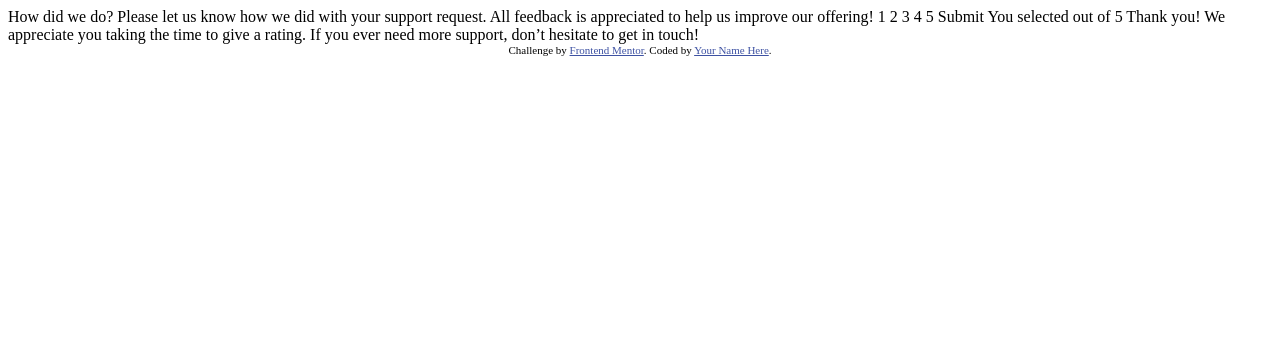
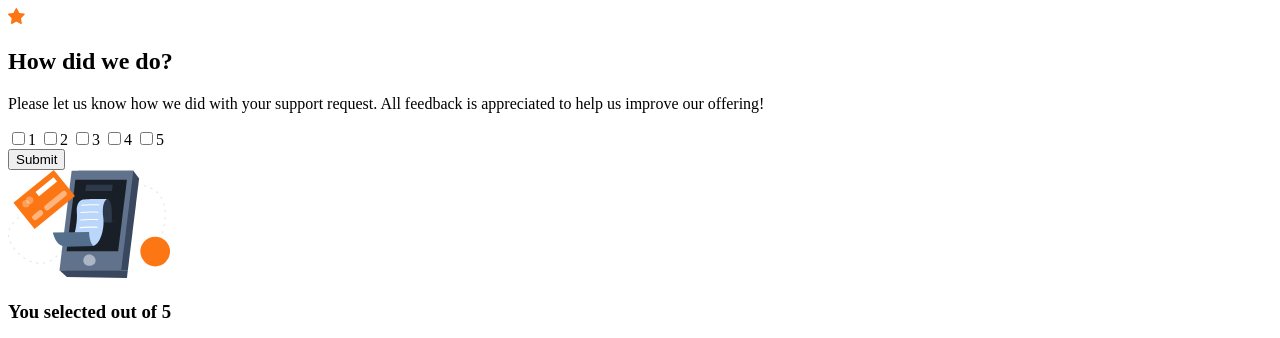
Before and after one commit to alancoomes/interactive-rating-componenet-main, a plain HTML site: page index.html in a window 1280 px wide. Shown: the top 338 px of the page. Drawn offline with Linux system fonts and the light colour scheme.

Commit message:
added html structure

```diff
--- a/index.html
+++ b/index.html
@@ -17,26 +17,51 @@
 <body>
 
   <!-- Rating state start -->
+  <article class="rating-state">
 
-  How did we do?
+    <div class="star-wrapper">
+      <img src="./images/icon-star.svg" alt="star icon">
+    </div>
 
-  Please let us know how we did with your support request. All feedback is appreciated
-  to help us improve our offering!
+    <h2>How did we do?</h2>
 
-  1 2 3 4 5
+    <p>Please let us know how we did with your support request. All feedback is appreciated
+      to help us improve our offering!</p>
 
-  Submit
+    <form id="form" action="/" method="GET">
+      <div class="rating-wrapper">
+        <label for="rating-1"><input type="checkbox" name="1" id="rating-1"/>1</label>
+        <label for="rating-2"><input type="checkbox" name="2" id="rating-2"/>2</label>
+        <label for="rating-3"><input type="checkbox" name="3" id="rating-3"/>3</label>
+        <label for="rating-4"><input type="checkbox" name="4" id="rating-4"/>4</label>
+        <label for="rating-5"><input type="checkbox" name="5" id="rating-5"/>5</label>
+      </div>
+    </form>
+
+
+
+    <button type="submit">Submit</button>
+  </article>
+
 
   <!-- Rating state end -->
 
   <!-- Thank you state start -->
+  <div class="thank-you-state">
 
-  You selected <!-- Add rating here --> out of 5
+    <div class="img-wrapper">
+      <img src="images/illustration-thank-you.svg" alt="thank you image">
+    </div>
 
-  Thank you!
+    <div class="rating-display-wrapper">
+      <h3>You selected <!-- Add rating here --><span class="rating-display"></span> out of 5</h3>
+    </div>
 
-  We appreciate you taking the time to give a rating. If you ever need more support,
-  don’t hesitate to get in touch!
+    <h1>Thank you!</h1>
+
+   <p> We appreciate you taking the time to give a rating. If you ever need more support,
+    don’t hesitate to get in touch!</p>
+  </div>
 
   <!-- Thank you state end -->
 
```
